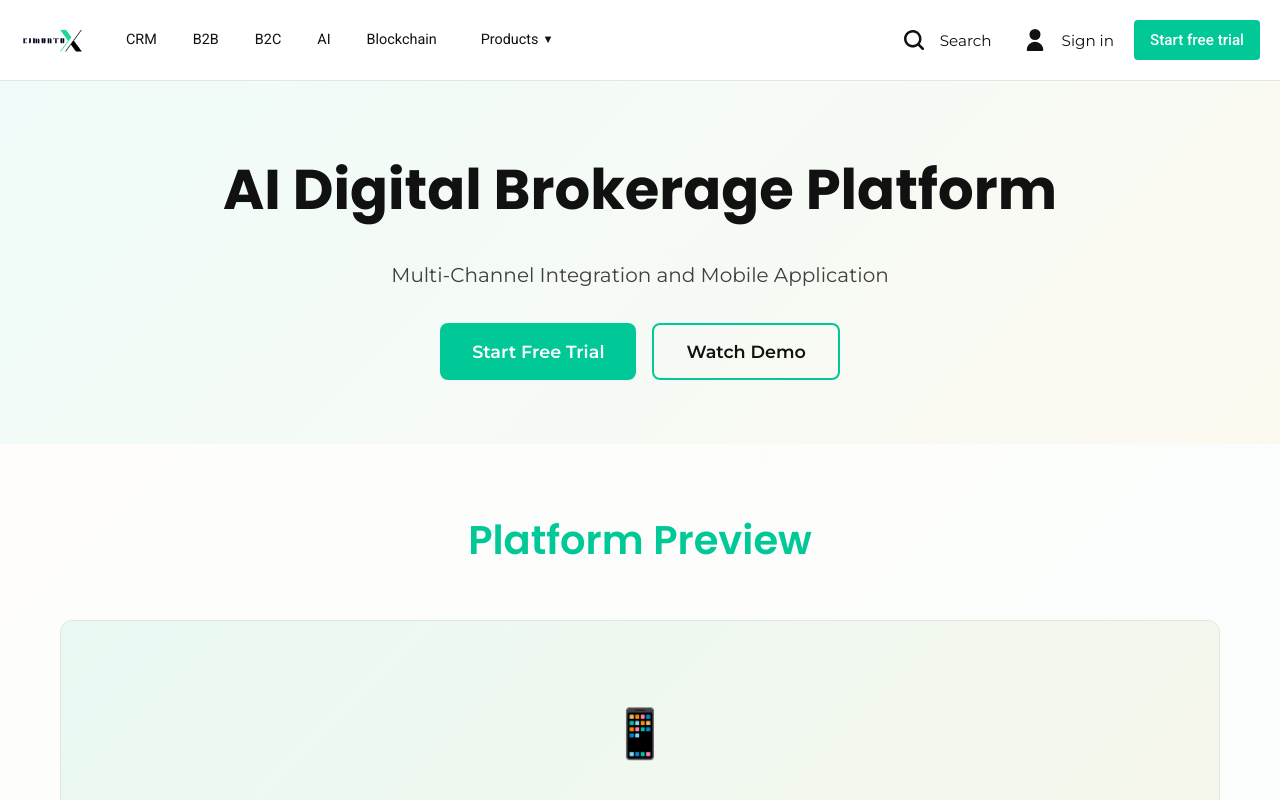
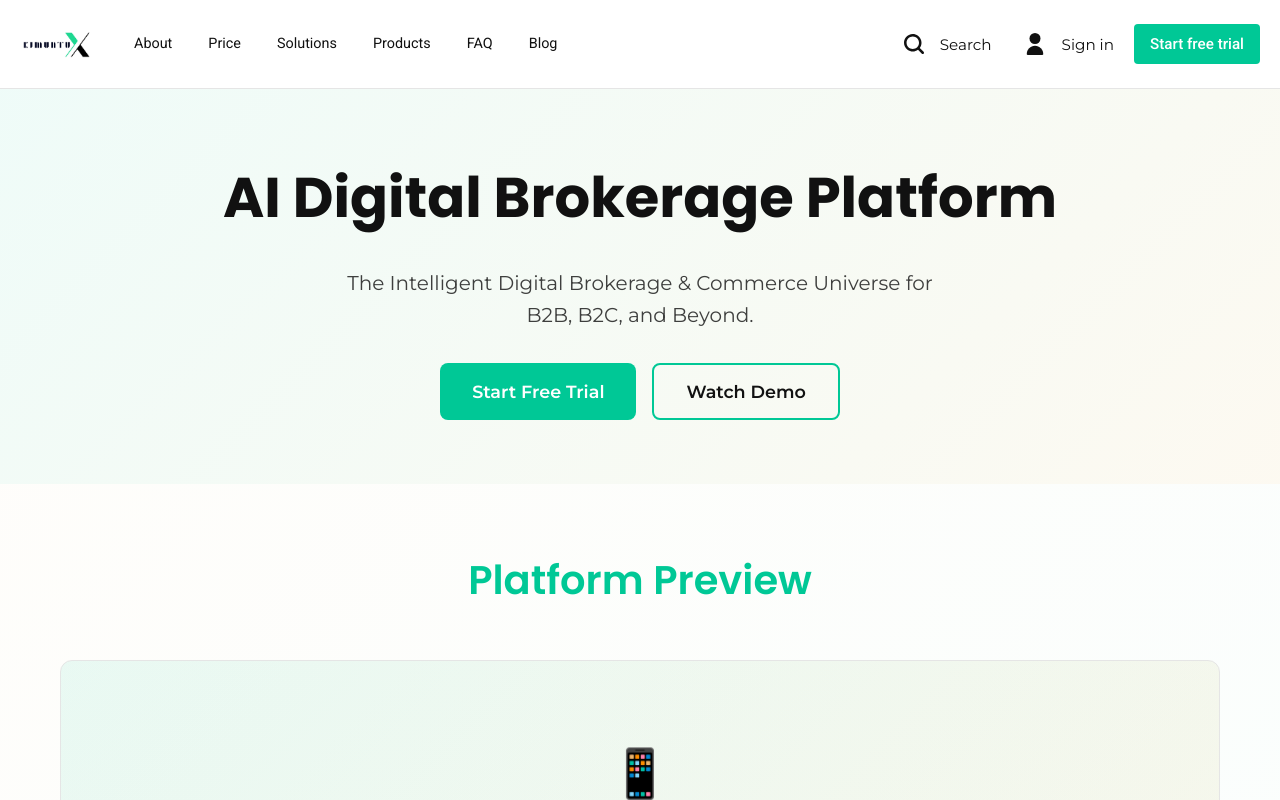
Before and after one commit to aryanyeole/KimuntuX, a React (Create React App) app: page / in a window 1280 px wide. Shown: the top 800 px of the page. Built offline with nearby package versions, Linux system fonts and the light colour scheme.

Commit message:
Header and footer content changes

```diff
--- a/src/components/Footer.js
+++ b/src/components/Footer.js
@@ -104,7 +104,7 @@ const Footer = () => {
       </FooterContent>
 
       <FooterBottom>
-        <p>&copy; 2024 KimuntuX. All rights reserved. Built with AI-powered digital brokerage technology.</p>
+        <p>&copy; 2026 KimuntuX, powered by Kimuntu Power Inc. All rights reserved. Built with AI-powered digital brokerage technology.</p>
       </FooterBottom>
     </FooterContainer>
   );
--- a/src/components/Header.js
+++ b/src/components/Header.js
@@ -1,13 +1,9 @@
-import React, { useState } from 'react';
+import React from 'react';
 import styled from 'styled-components';
 import { Link, useLocation } from 'react-router-dom';
-// Import SVG icons as React components
 import { ReactComponent as SearchIcon } from '../assets/search.svg';
 import { ReactComponent as UserIcon } from '../assets/user.svg';
-
-// Import your logo (remains .jpg for now)
 import lightLogo from '../assets/light_logo.jpg';
-// If you change to SVG: import { ReactComponent as LightLogo } from '../assets/light_logo.svg';
 
 const HeaderContainer = styled.header`
   background-color: ${props => props.theme?.colors?.background || '#FFFFFF'};
@@ -40,17 +36,10 @@ const Logo = styled(Link)`
 `;
 
 const LogoImage = styled.img`
-  height: 64px;    // Increased size
+  height: 72px;
   width: auto;
   margin-right: 0.5rem;
 `;
-
-// If using SVG logo instead, comment above and use below
-// const StyledLogo = styled(LightLogo)`
-//   height: 64px;
-//   width: auto;
-//   margin-right: 0.5rem;
-// `;
 
 const MainNav = styled.nav`
   display: flex;
@@ -86,63 +75,6 @@ const RightSection = styled.div`
   gap: 0.5rem;
 `;
 
-const ProductsDropdown = styled.div`
-  position: relative;
-  display: flex;
-  align-items: center;
-  gap: 0.25rem;
-  cursor: pointer;
-  padding: 6px 10px;
-  border-radius: 4px;
-  transition: all 0.2s ease;
-  &:hover {
-    background-color: ${props => props.theme?.colors?.primary || '#00C896'}08;
-  }
-`;
-
-const ProductsText = styled.span`
-  color: ${props => props.theme?.colors?.text || '#111111'};
-  font-size: 0.9rem;
-  font-weight: 400;
-`;
-
-const DropdownArrow = styled.span`
-  color: ${props => props.theme?.colors?.text || '#111111'};
-  font-size: 0.7rem;
-  transition: transform 0.2s ease;
-`;
-
-const DropdownMenu = styled.div`
-  position: absolute;
-  top: 100%;
-  left: 0;
-  background-color: ${props => props.theme?.colors?.cardBackground || '#f8f9fa'};
-  border: 1px solid ${props => props.theme?.colors?.border || '#E5E5E5'};
-  border-radius: 8px;
-  box-shadow: 0 4px 12px rgba(0, 0, 0, 0.1);
-  min-width: 200px;
-  z-index: 1001;
-  display: ${props => props.show ? 'block' : 'none'};
-`;
-
-const DropdownItem = styled(Link)`
-  display: block;
-  padding: 10px 16px;
-  color: ${props => props.theme?.colors?.text || '#111111'};
-  text-decoration: none;
-  font-size: 0.9rem;
-  transition: all 0.2s ease;
-  border-bottom: 1px solid ${props => props.theme?.colors?.border || '#E5E5E5'};
-  &:last-child {
-    border-bottom: none;
-  }
-  &:hover {
-    background-color: ${props => props.theme?.colors?.primary || '#00C896'}10;
-    color: ${props => props.theme?.colors?.primary || '#00C896'};
-  }
-`;
-
-// Make SVG icons black
 const StyledSearchIcon = styled(SearchIcon)`
   width: 20px;
   height: 20px;
@@ -211,29 +143,14 @@ const StartTrialButton = styled(Link)`
 
 const Header = () => {
   const location = useLocation();
-  const [showDropdown, setShowDropdown] = useState(false);
 
   const mainNavItems = [
-    { path: '/crm', label: 'CRM' },
-    { path: '/b2b-brokerage', label: 'B2B' },
-    { path: '/b2c-marketplace', label: 'B2C' },
-    { path: '/ai-dashboard', label: 'AI' },
-    { path: '/blockchain', label: 'Blockchain' }
-  ];
-
-  const allNavItems = [
-    { path: '/crm', label: 'CRM' },
-    { path: '/b2b-brokerage', label: 'B2B Brokerage' },
-    { path: '/b2c-marketplace', label: 'B2C Marketplace' },
-    { path: '/affiliate-hub', label: 'Affiliate Hub' },
-    { path: '/ecommerce', label: 'eCommerce' },
-    { path: '/ai-dashboard', label: 'AI Dashboard' },
-    { path: '/blockchain', label: 'Blockchain' },
-    { path: '/fintech', label: 'Fintech' },
-    { path: '/commerce-intelligence', label: 'Commerce Intelligence' },
-    { path: '/developer', label: 'Developer' },
-    { path: '/monetization', label: 'Monetization' },
-    { path: '/usbh', label: 'USBH' }
+    { path: '/about', label: 'About' },
+    { path: '/pricing', label: 'Price' },
+    { path: '/solutions', label: 'Solutions' },
+    { path: '/products', label: 'Products' }, // Products as ordinary nav item
+    { path: '/faq', label: 'FAQ' },
+    { path: '/blog', label: 'Blog' }
   ];
 
   return (
@@ -250,7 +167,6 @@ const Header = () => {
               }}
             />
             <span style={{ fontWeight: 600, fontSize: '1.35rem', color: '#111', display: 'none' }}>imuntuX</span>
-            {/* If SVG logo is used, instead: <StyledLogo /> */}
           </Logo>
           <MainNav>
             {mainNavItems.map(item => (
@@ -259,17 +175,6 @@ const Header = () => {
               </NavLink>
             ))}
           </MainNav>
-          <ProductsDropdown onClick={() => setShowDropdown(!showDropdown)}>
-            <ProductsText>Products</ProductsText>
-            <DropdownArrow style={{ transform: showDropdown ? 'rotate(180deg)' : 'none' }}>▼</DropdownArrow>
-            <DropdownMenu show={showDropdown}>
-              {allNavItems.map(item => (
-                <DropdownItem key={item.path} to={item.path} onClick={() => setShowDropdown(false)}>
-                  {item.label}
-                </DropdownItem>
-              ))}
-            </DropdownMenu>
-          </ProductsDropdown>
         </LeftSection>
         <RightSection>
           <SearchButton>
--- a/src/components/LandingPage.js
+++ b/src/components/LandingPage.js
@@ -215,7 +215,7 @@ const LandingPage = () => {
         <Container>
           <HeroTitle>AI Digital Brokerage Platform</HeroTitle>
           <HeroSubtitle>
-            Multi-Channel Integration and Mobile Application
+            The Intelligent Digital Brokerage & Commerce Universe for B2B, B2C, and Beyond.
           </HeroSubtitle>
           <CTAButtons>
             <CTAButton className="primary">Start Free Trial</CTAButton>
```
